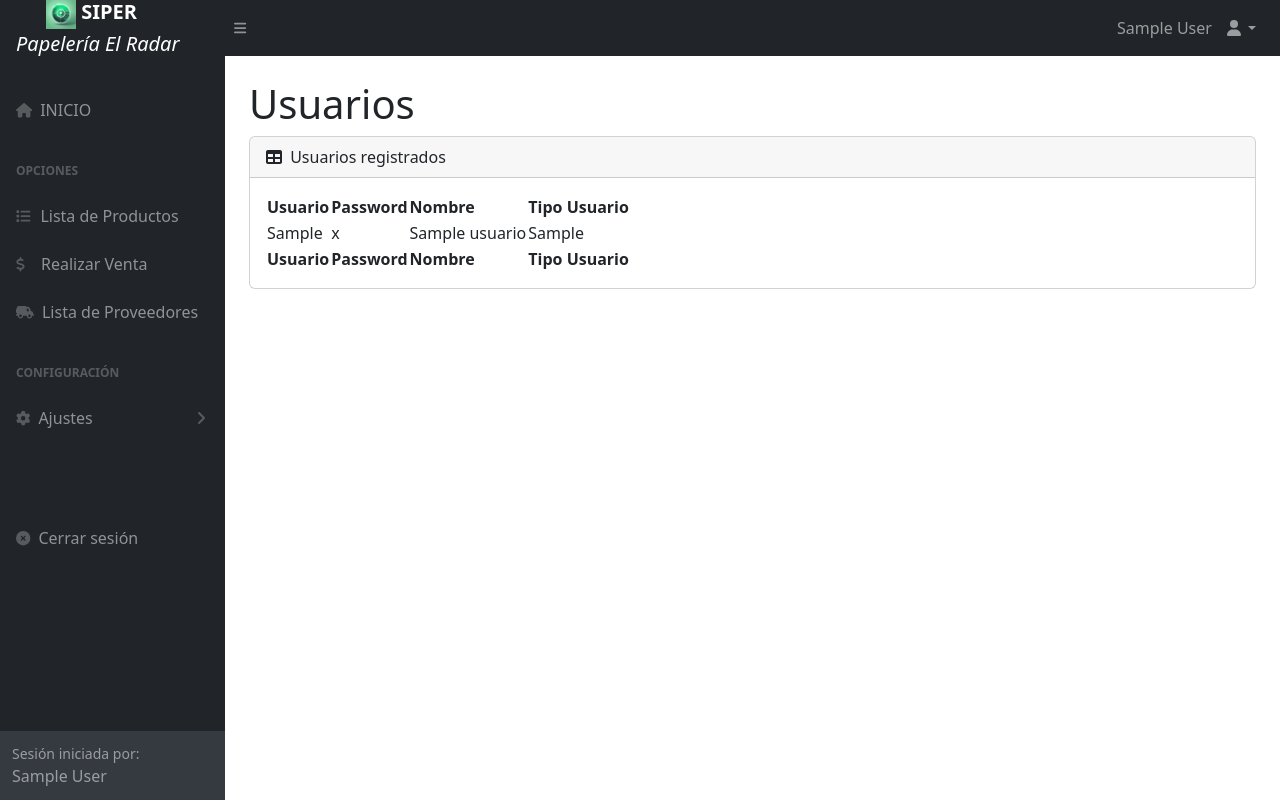
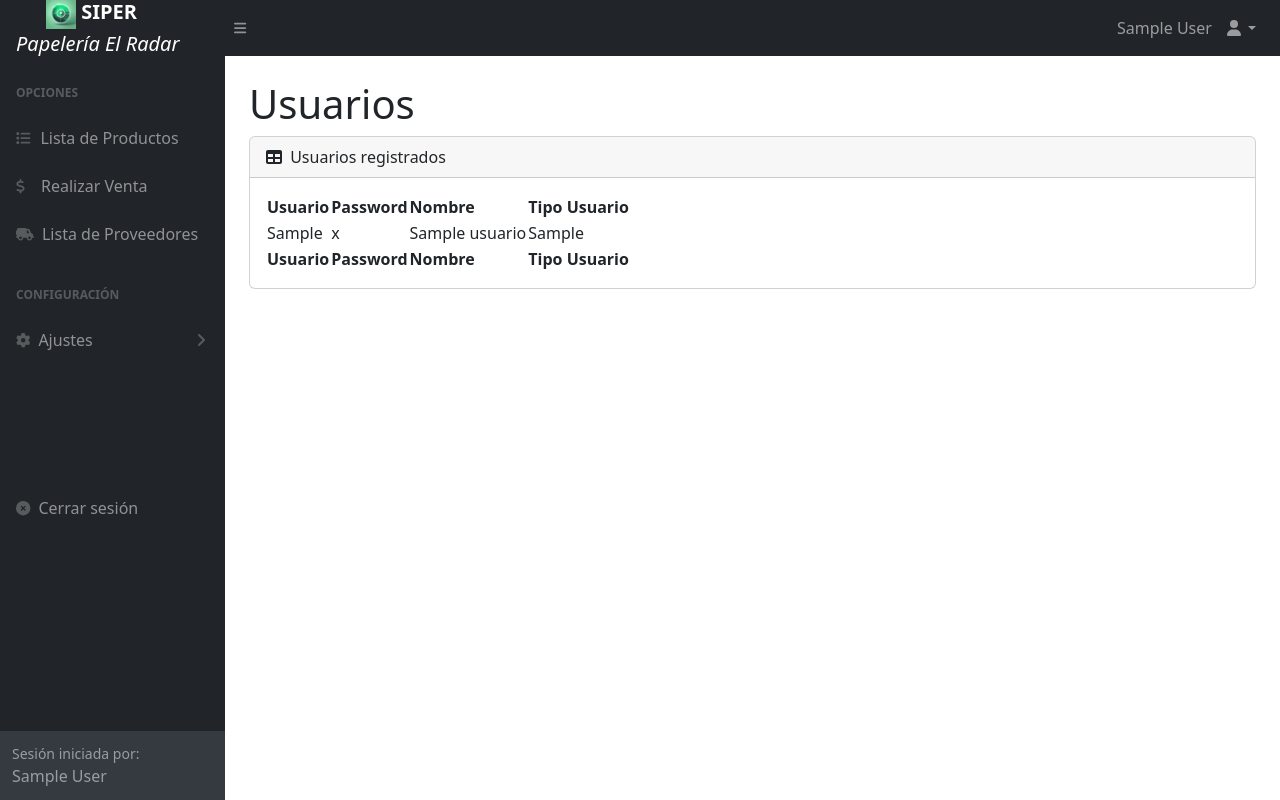
Before and after one commit to JTorresy97/SIPER-1, a PHP site: page /main.php in a window 1280 px wide. Run offline with PHP 8.4, Linux system fonts and the light colour scheme; the visitor is signed in with stand-in values (Sample User, id 1); tables that the repository leaves empty or names only in its code hold one stand-in row (values such as "Sample post"); data that the repository does not hold is empty; some libraries are stand-ins or nearby versions.

Commit message:
ajuste del panel de control

```diff
--- a/controlpanel.php
+++ b/controlpanel.php
@@ -64,12 +64,6 @@ $nombre = $_SESSION['nombre'];
             <nav class="sb-sidenav accordion sb-sidenav-dark" id="sidenavAccordion">
                 <div class="sb-sidenav-menu">
                     <div class="nav">
-                        <a class="nav-link" style="margin-top: 30px;">
-                            <div class="sb-nav-link-icon">
-
-                                <i class="fa-solid fa-house"></i>
-                            </div>INICIO
-                        </a>
 
                         <div class="sb-sidenav-menu-heading">OPCIONES</div>
 
@@ -122,7 +116,7 @@ $nombre = $_SESSION['nombre'];
 
                         <?php } ?>
 
-                        <br><br><br>
+                        <br><br><br><br><br>
 
                         <a class="nav-link" href="logout.php">
                             <div class="sb-nav-link-icon">
```
